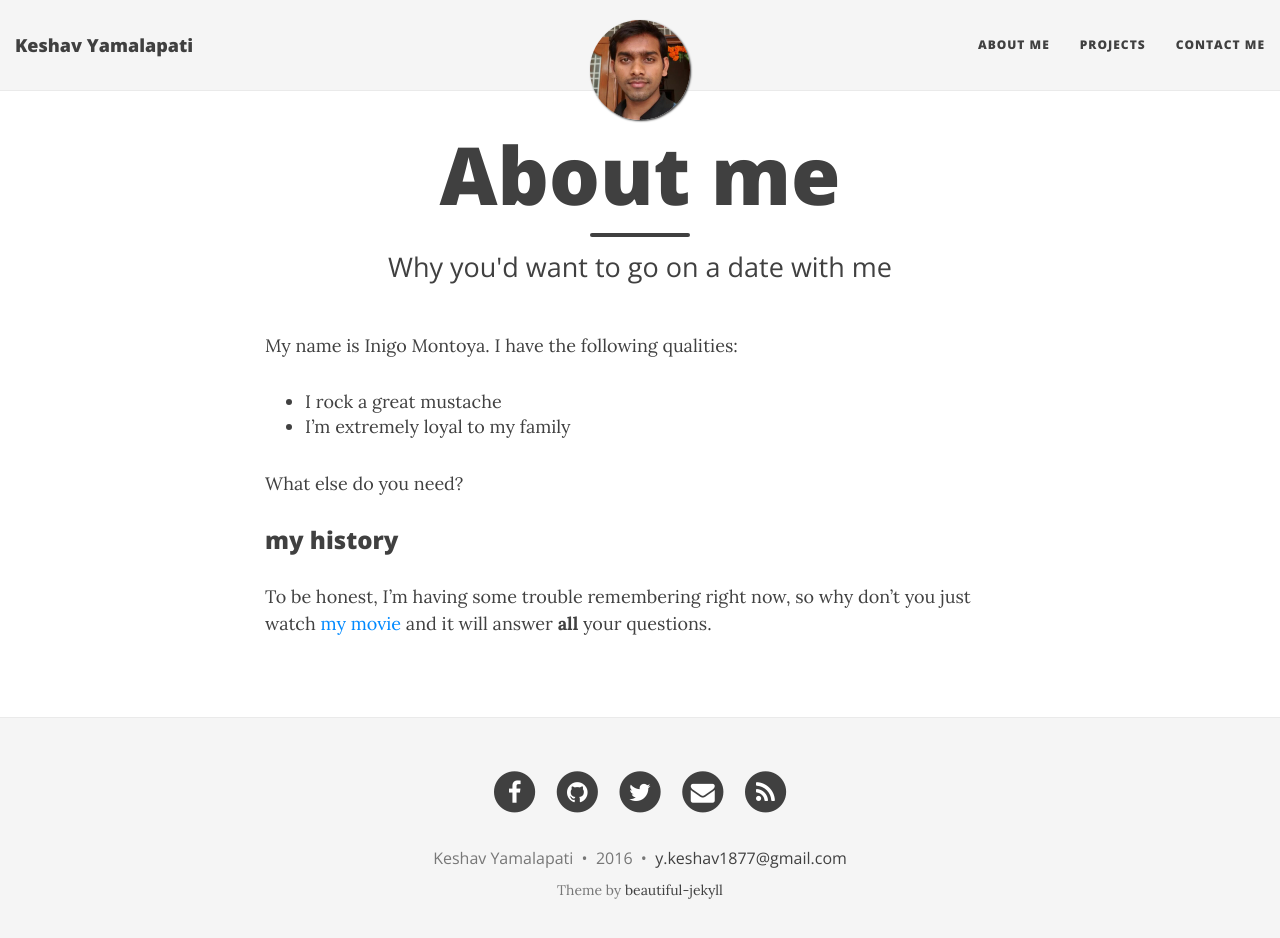
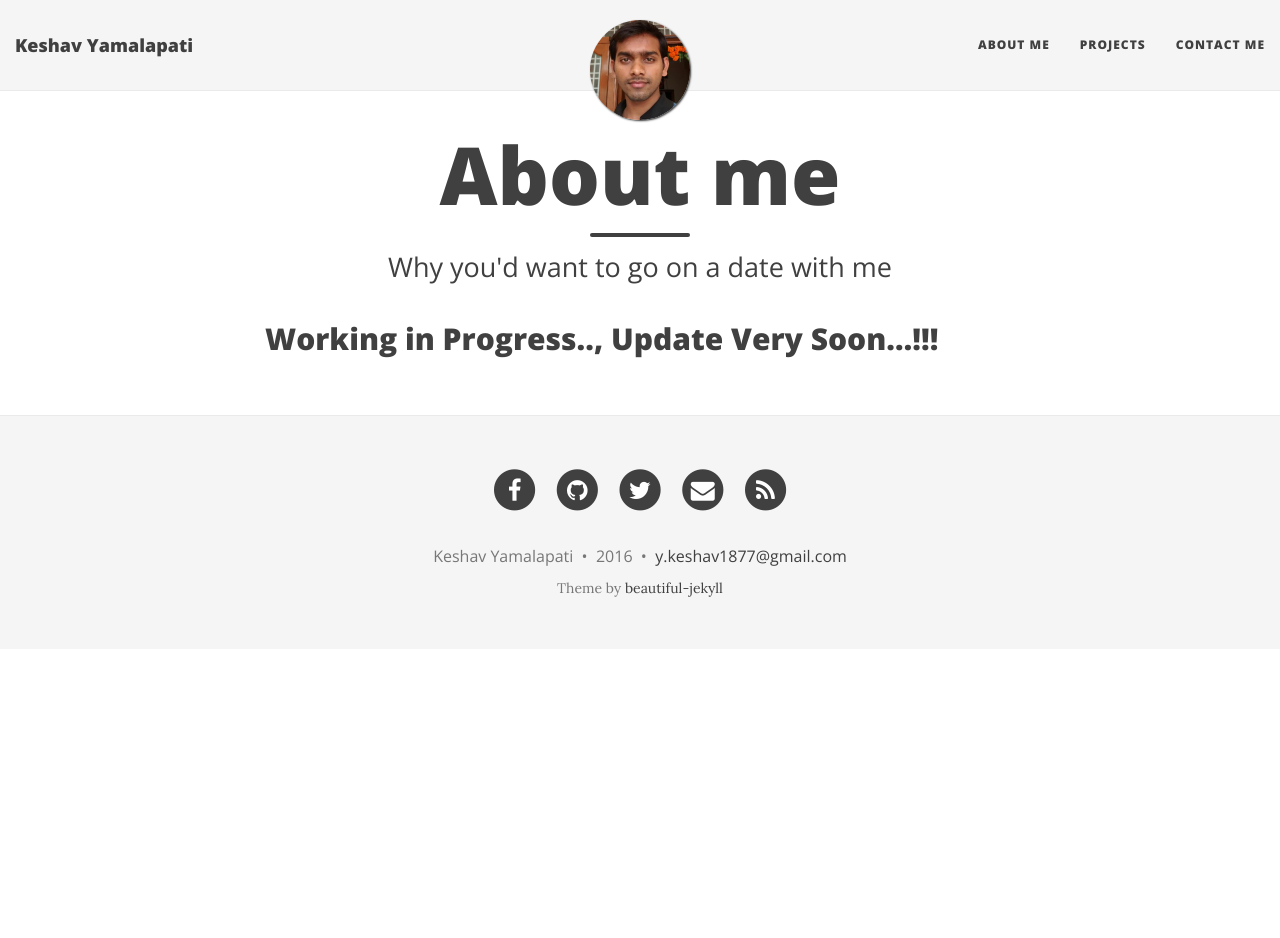
Before and after one commit to ykeshav/ykeshav.github.io, a Jekyll site: the page built from aboutme.md, in a window 1280 px wide and 951 px high. Shown: the top 938 px of the window. Built offline with Jekyll 4.4.1, drawn with Linux system fonts in a browser that asks for light colours; nearby versions of some CDN libraries.

Commit message:
removed dummy data in about me

```diff
--- a/aboutme.md
+++ b/aboutme.md
@@ -4,13 +4,4 @@
 subtitle: Why you'd want to go on a date with me
 ---
 
-My name is Inigo Montoya. I have the following qualities:
-
-- I rock a great mustache
-- I'm extremely loyal to my family
-
-What else do you need?
-
-### my history
-
-To be honest, I'm having some trouble remembering right now, so why don't you just watch [my movie](http://en.wikipedia.org/wiki/The_Princess_Bride_%28film%29) and it will answer **all** your questions.
+## Working in Progress.., Update Very Soon...!!!
```
